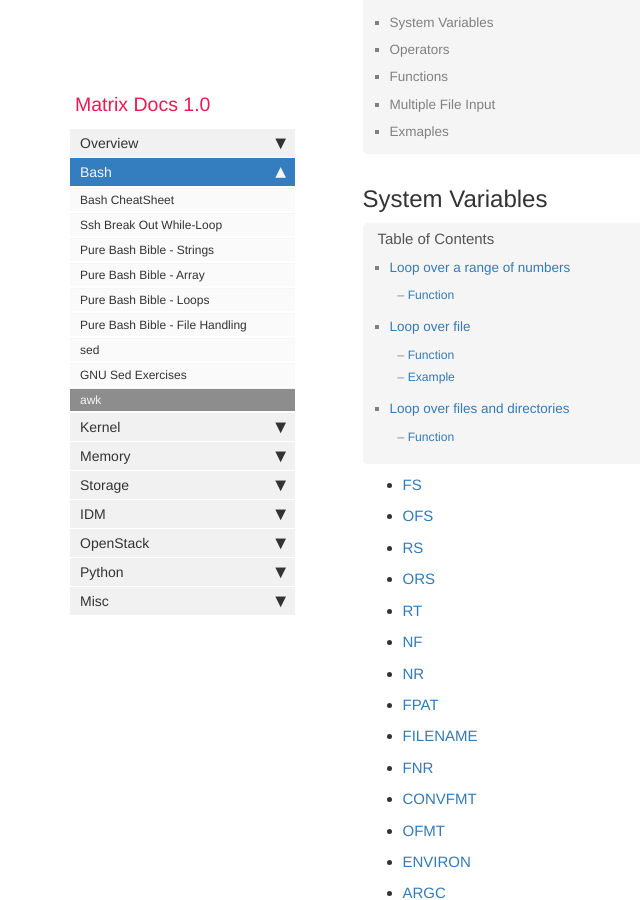
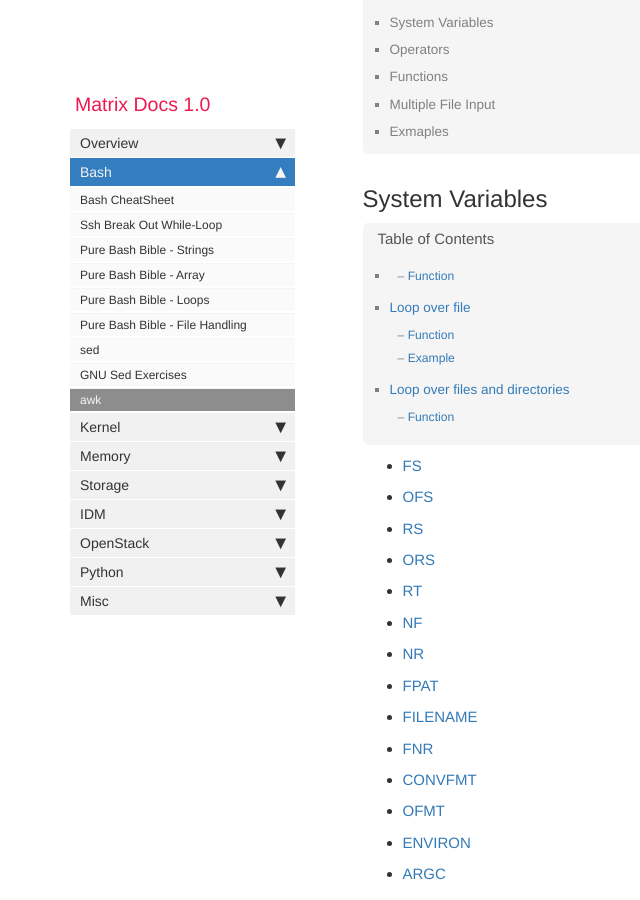
Before and after one commit to matrixzj/documentations, a Jekyll site: the page built from pages/bash/awk.md, in a window 1280 px wide and 900 px high, scrolled down 360 px. Shown: the whole window, without its empty margins (0-640 px from the left). Built offline with Jekyll 4.4.1, drawn with Linux system fonts in a browser that asks for light colours; comment, search, counter and statistics services are not loaded.

Commit message:
There are 1 files have been modified at 2022-03-13 07:25:29 . 	-rw-rw-r--. 1 jzou jzou 26079 Mar 13 07:25 ../pages/bash/awk.md No files have been added. No files have been deleted. No file type has been changed.

```diff
--- a/pages/bash/awk.md
+++ b/pages/bash/awk.md
@@ -28,7 +28,6 @@ folder: bash
 <div id="toc">
    <ul>
       <li>
-         <a href="#loop-over-a-range-of-numbers">Loop over a range of numbers</a><a class="anchorjs-link " aria-label="Anchor" data-anchorjs-icon="" href="#loop-over-a-range-of-numbers" style="font: 1em / 1 anchorjs-icons; padding-left: 0.375em;"></a>
          <ul>
             <li><a href="#function">Function</a><a class="anchorjs-link " aria-label="Anchor" data-anchorjs-icon="" href="#function" style="font: 1em / 1 anchorjs-icons; padding-left: 0.375em;"></a></li>
          </ul>
```
